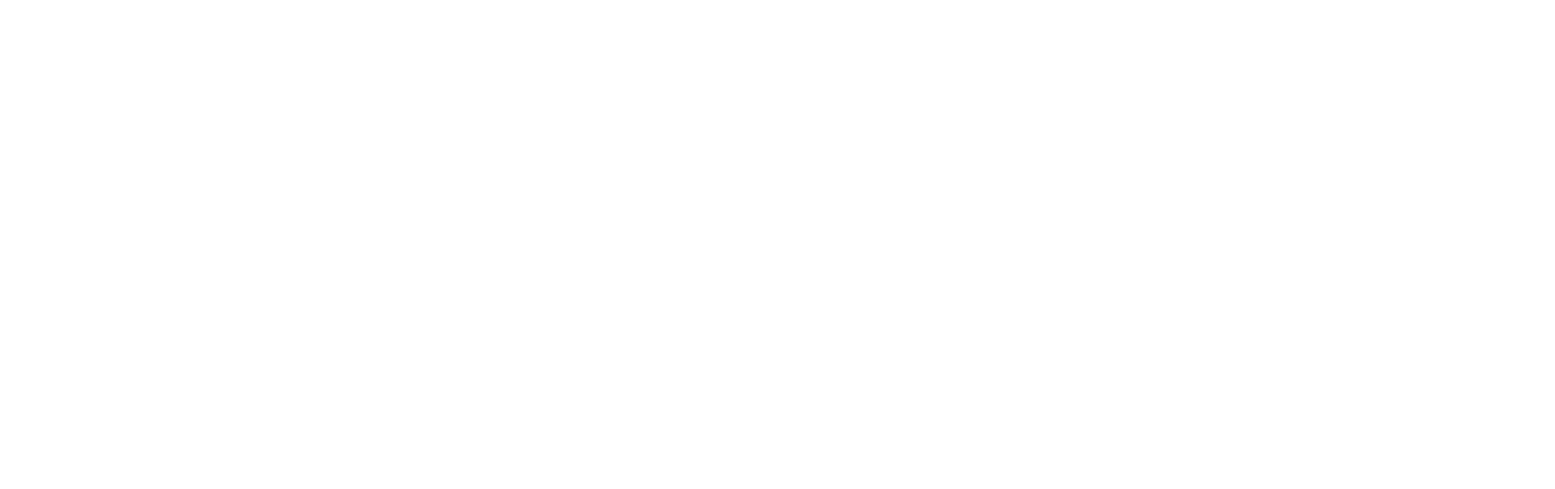
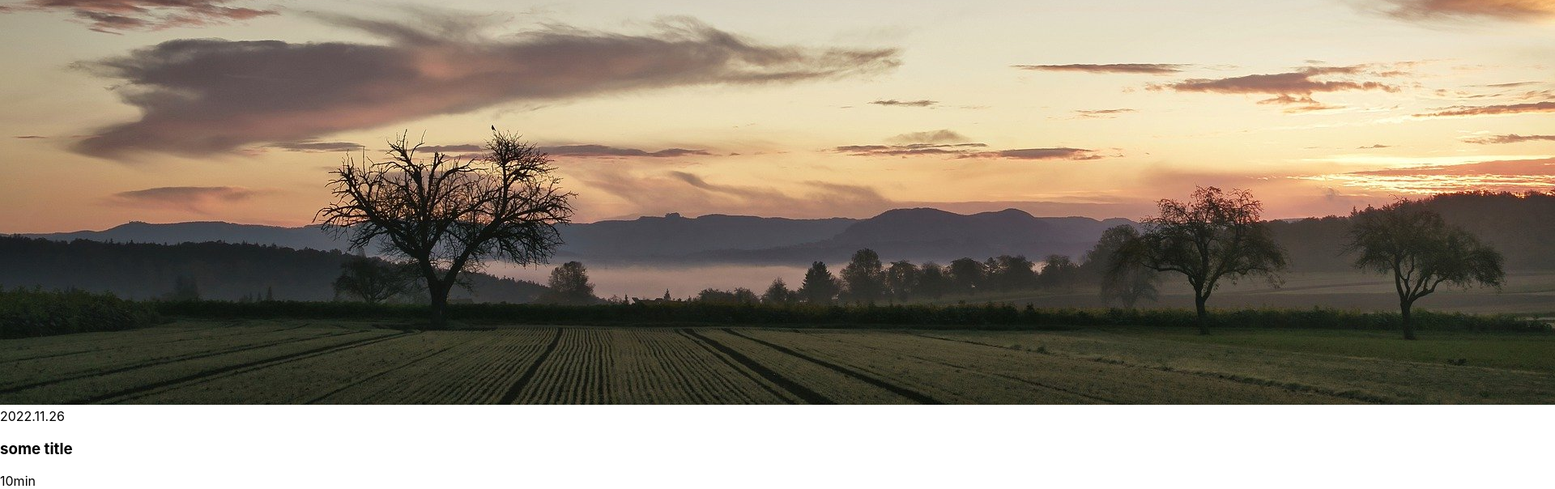
Before and after one commit to WebBlogProject/web-blog-frontend, a React (Create React App) app: page / in a window 1280 px wide. Shown: the part 1596-2200 px from the top of the page at 81% size, 1920 px wide, since content can reach past the window. Before the commit the page ends 816 px from the top, so only its background shows below. Built offline with nearby package versions, Linux system fonts and the light colour scheme.

Commit message:
Add BlogHomePostList Component and BlogPostCard Props for test
related: Create Blog post card component #5

```diff
--- a/src/App.tsx
+++ b/src/App.tsx
@@ -1,11 +1,13 @@
 import { BlogHeader } from "./presentation/header/components/ts/BlogHeader";
 import { BlogPostPage } from "./presentation/post/pages/ts/BlogPostPage";
+import { BlogHomePostList } from './presentation/home/components/ts/BlogHomePostList';
 
 function App() {
   return (
     <div>
       <BlogHeader />
       <BlogPostPage />
+      <BlogHomePostList/>
     </div>
   );
 }
--- /dev/null
+++ b/src/presentation/home/components/ts/BlogHomePostList.tsx
@@ -0,0 +1,29 @@
+/* temporary test page for BlogPostCard */
+
+import {
+  BlogPostCard,
+  BlogPostCardProps,
+} from '../../../shared/components/ts/BlogPostCard';
+import sampleImage from '../../../../assets/postCardSampleImg.png';
+
+const posts: BlogPostCardProps[] = [
+  {
+    id: 1,
+    title: 'some title',
+    creationDate: Date.now(),
+    estimateTimedToRead: 10,
+    thumbnailUrl: sampleImage,
+  },
+];
+
+function BlogHomePostList() {
+  return (
+    <div>
+      {posts.map((post: BlogPostCardProps) => (
+        <BlogPostCard {...post} key={post.id} />
+      ))}
+    </div>
+  );
+}
+
+export { BlogHomePostList };
```
Also changed, not shown: src/assets/postCardSampleImg.png (added).
